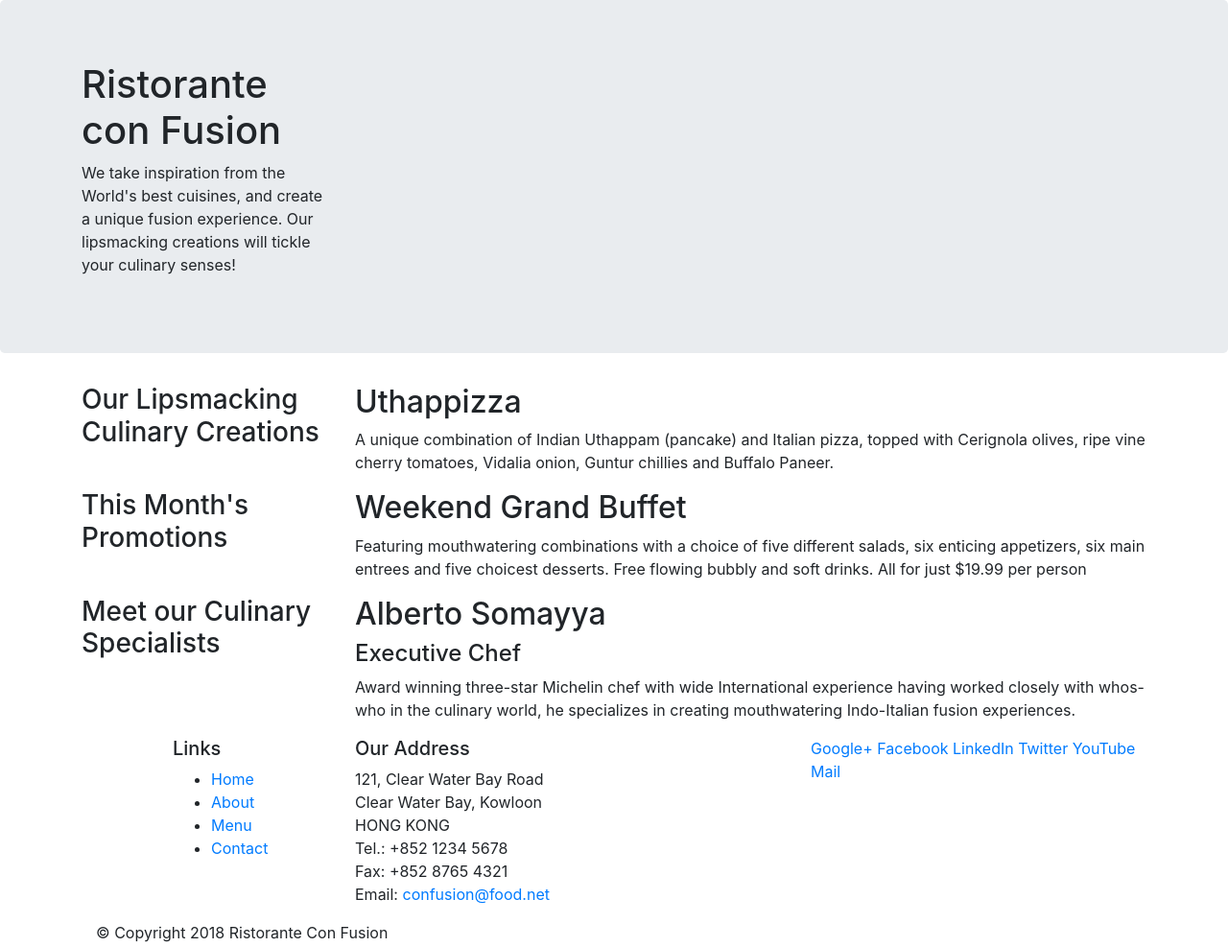
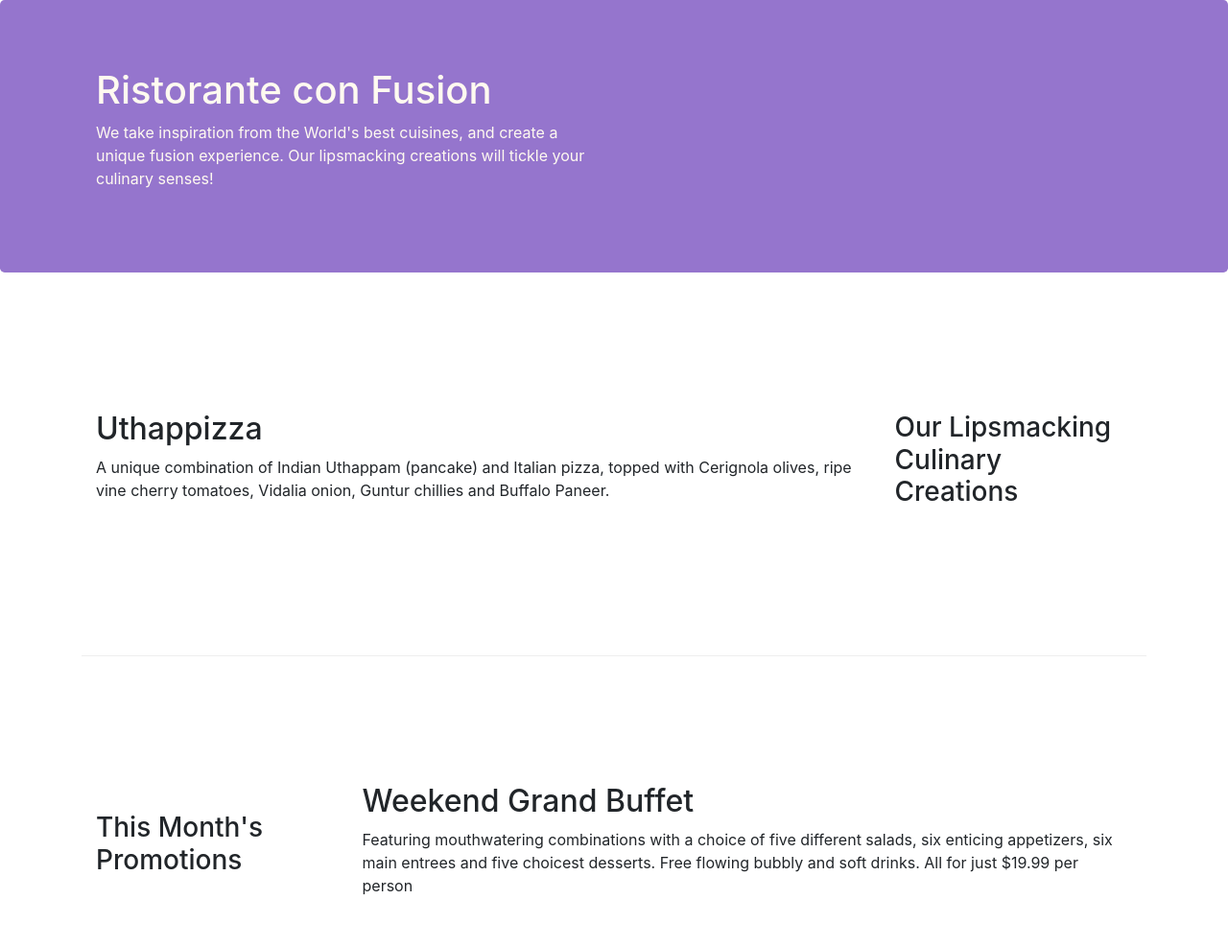
Before and after one commit to devnuru/conFusion, a website: page index.html in a window 1280 px wide. Shown: the top 987 px of the page at 96% size. Drawn offline with nearby package versions, Linux system fonts and the light colour scheme.

Commit message:
Grid System Part 2

```diff
--- a/css/styles.css
+++ b/css/styles.css
@@ -0,0 +1,30 @@
+.row-header {
+  margin: 0px auto;
+  padding: 0px;
+}
+
+.row-content {
+  margin: 0px auto;
+  padding: 50px 0px 50px 0px;
+  border-bottom: 1px ridge;
+  min-height: 400px;
+}
+
+.footer {
+  background-color: #d1c4e9;
+  margin: 0px auto;
+  padding: 20px 0px 20px 0px;
+}
+
+.jumbotron {
+  padding: 70px 30px 70px 30px;
+  margin: 0px auto;
+  background-color: #9575cd;
+  color: floralwhite;
+}
+
+address {
+  font-size: 80%;
+  margin: 0px;
+  color: #0f0f0f;
+}
--- a/index.html
+++ b/index.html
@@ -17,14 +17,16 @@
       href="node_modules/bootstrap/dist/css/bootstrap.min.css"
     />
 
+    <link rel="stylesheet" href="./css/styles.css" />
+
     <title>Ristorante Con Fusion</title>
   </head>
 
   <body>
     <header class="jumbotron">
       <div class="container">
-        <div class="row">
-          <div class="col-12 col-sm-4 col-md-3">
+        <div class="row row-header">
+          <div class="col-12 col-sm-6">
             <h1>Ristorante con Fusion</h1>
             <p>
               We take inspiration from the World's best cuisines, and create a
@@ -32,17 +34,17 @@
               your culinary senses!
             </p>
           </div>
-          <div class="col col-sm col-md"></div>
+          <div class="col-12 col-sm"></div>
         </div>
       </div>
     </header>
 
     <div class="container">
-      <div class="row">
-        <div class="col-12 col-sm-4 col-md-3">
+      <div class="row row-content align-items-center">
+        <div class="col-12 col-sm-4 order-sm-last col-md-3">
           <h3>Our Lipsmacking Culinary Creations</h3>
         </div>
-        <div class="col-12 col-sm col-md">
+        <div class="col-12 col-sm order-sm-first col-md">
           <h2>Uthappizza</h2>
           <p>
             A unique combination of Indian Uthappam (pancake) and Italian pizza,
@@ -52,7 +54,7 @@
         </div>
       </div>
 
-      <div class="row">
+      <div class="row row-content align-items-center">
         <div class="col-12 col-sm-4 col-md-3">
           <h3>This Month's Promotions</h3>
         </div>
@@ -67,7 +69,7 @@
         </div>
       </div>
 
-      <div class="row">
+      <div class="row row-content align-items-center">
         <div class="col-12 col-sm-4 col-md-3">
           <h3>Meet our Culinary Specialists</h3>
         </div>
@@ -84,12 +86,12 @@
       </div>
     </div>
 
-    <footer>
+    <footer class="footer">
       <div class="container">
         <div class="row">
           <div class="col-4 offset-1 col-sm-2">
             <h5>Links</h5>
-            <ul>
+            <ul class="list-unstyled">
               <li><a href="#">Home</a></li>
               <li><a href="#">About</a></li>
               <li><a href="#">Menu</a></li>
@@ -107,8 +109,8 @@
               Email: <a href="mailto:confusion@food.net">confusion@food.net</a>
             </address>
           </div>
-          <div class="col-12 col-sm-4">
-            <div>
+          <div class="col-12 col-sm-4 align-self-center">
+            <div class="text-center">
               <a href="http://google.com/+">Google+</a>
               <a href="http://www.facebook.com/profile.php?id=">Facebook</a>
               <a href="http://www.linkedin.com/in/">LinkedIn</a>
@@ -118,8 +120,8 @@
             </div>
           </div>
         </div>
-        <div class="col-auto">
-          <div>
+        <div class="row justify-content-center">
+          <div class="col-auto">
             <p>© Copyright 2018 Ristorante Con Fusion</p>
           </div>
         </div>
```
Also changed, not shown: README.md.
